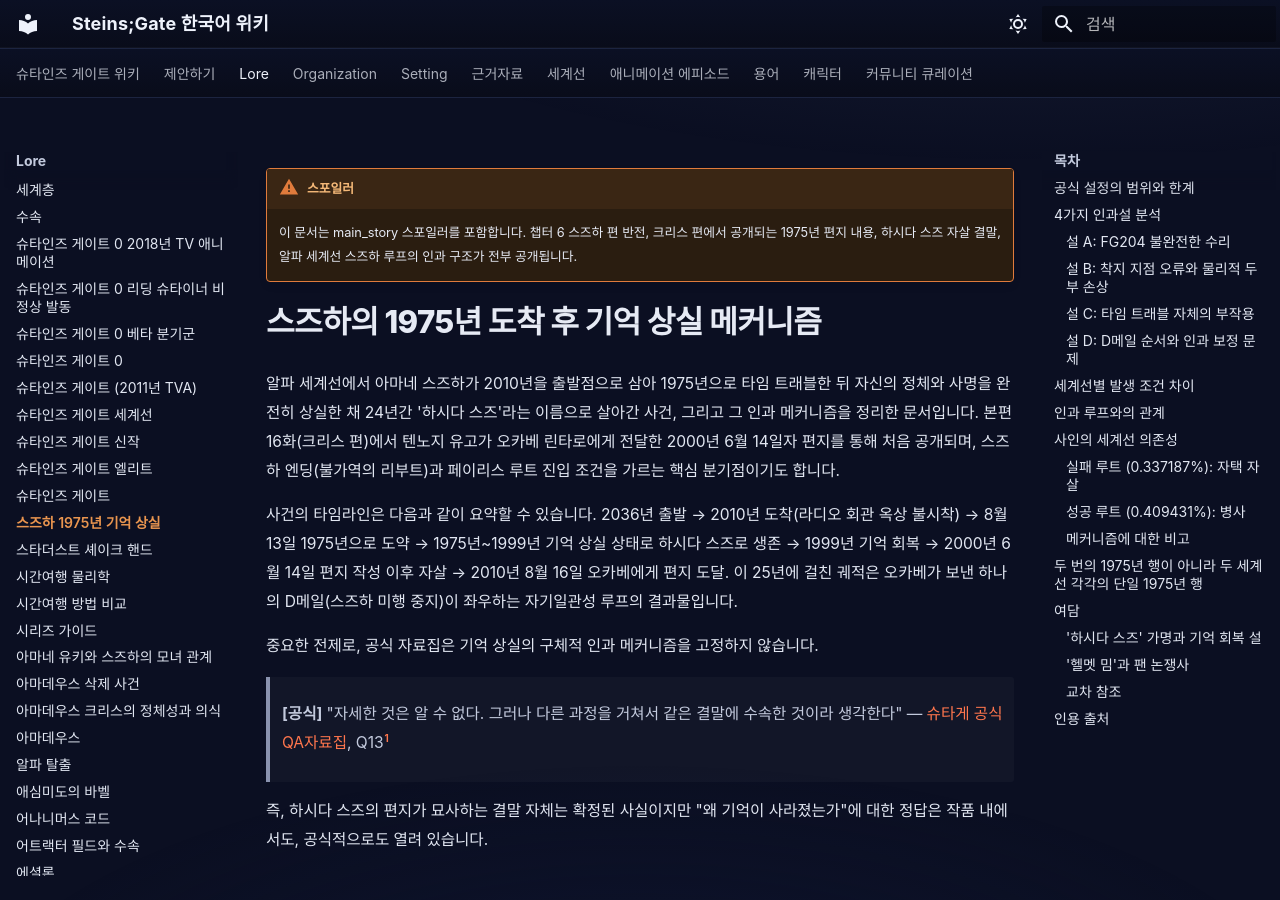
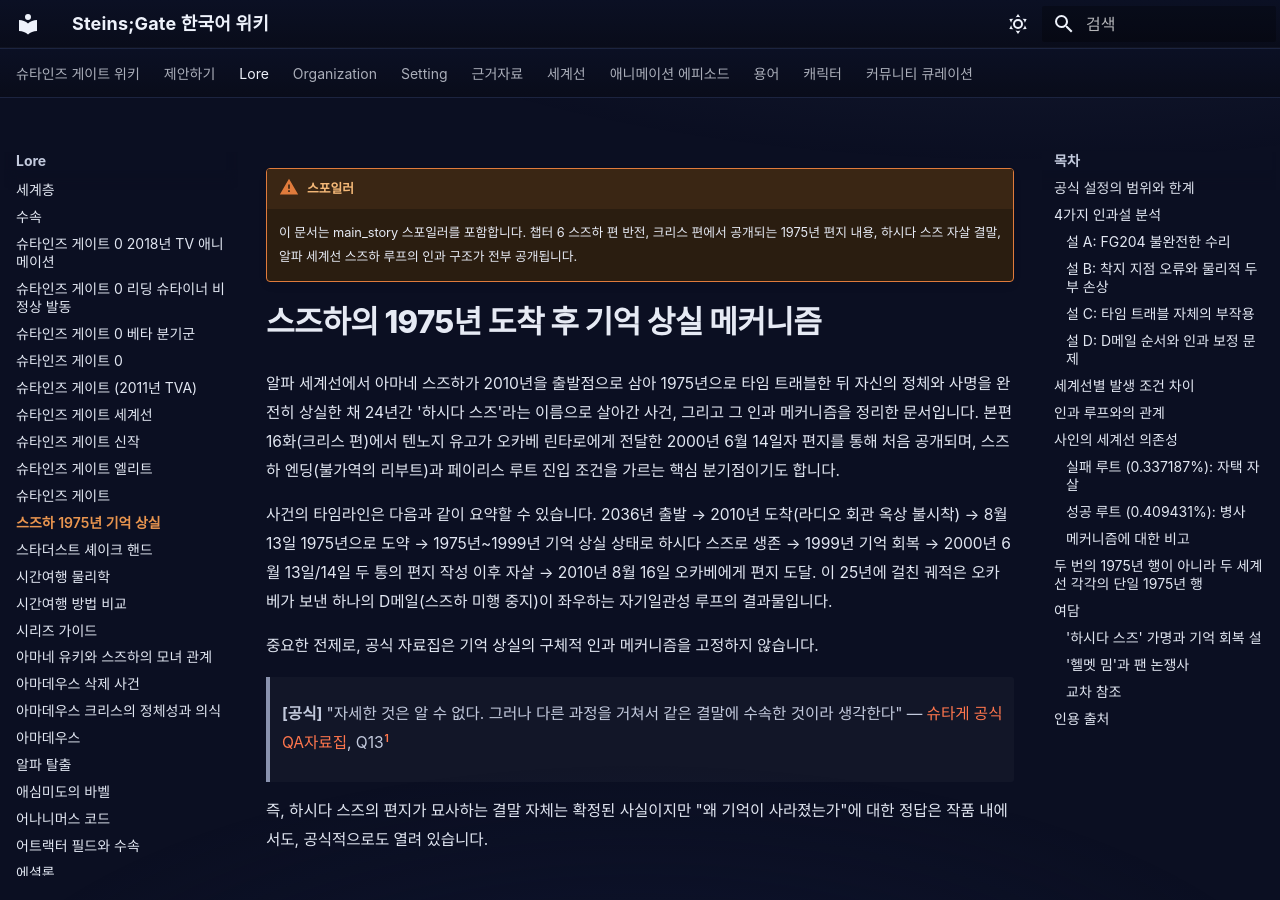
Before and after one commit to sgwiki/sgwiki.github.io, an MkDocs documentation site: the page built from wiki/lore/스즈하-1975년-기억-상실.md, in a window 1280 px wide and 900 px high. Built offline with MkDocs 1.6.1 and Material for MkDocs 9.7.7, drawn with Linux system fonts in a browser that asks for light colours; some web fonts are replaced; some of the changed text lies outside the part shown.

Commit message:
fix(wiki): 스즈하-1975년-기억-상실 — P10 c1ae1801 패치 적용

```diff
--- a/wiki/lore/스즈하-1975년-기억-상실.md
+++ b/wiki/lore/스즈하-1975년-기억-상실.md
@@ -10,7 +10,7 @@ description: "알파 세계선에서 아마네 스즈하가 2010년을 출발점
 
 알파 세계선에서 아마네 스즈하가 2010년을 출발점으로 삼아 1975년으로 타임 트래블한 뒤 자신의 정체와 사명을 완전히 상실한 채 24년간 '하시다 스즈'라는 이름으로 살아간 사건, 그리고 그 인과 메커니즘을 정리한 문서입니다. 본편 16화(크리스 편)에서 텐노지 유고가 오카베 린타로에게 전달한 2000년 6월 14일자 편지를 통해 처음 공개되며, 스즈하 엔딩(불가역의 리부트)과 페이리스 루트 진입 조건을 가르는 핵심 분기점이기도 합니다.
 
-사건의 타임라인은 다음과 같이 요약할 수 있습니다. 2036년 출발 → 2010년 도착(라디오 회관 옥상 불시착) → 8월 13일 1975년으로 도약 → 1975년~1999년 기억 상실 상태로 하시다 스즈로 생존 → 1999년 기억 회복 → 2000년 6월 14일 편지 작성 이후 자살 → 2010년 8월 16일 오카베에게 편지 도달. 이 25년에 걸친 궤적은 오카베가 보낸 하나의 D메일(스즈하 미행 중지)이 좌우하는 자기일관성 루프의 결과물입니다.
+사건의 타임라인은 다음과 같이 요약할 수 있습니다. 2036년 출발 → 2010년 도착(라디오 회관 옥상 불시착) → 8월 13일 1975년으로 도약 → 1975년~1999년 기억 상실 상태로 하시다 스즈로 생존 → 1999년 기억 회복 → 2000년 6월 13일/14일 두 통의 편지 작성 이후 자살 → 2010년 8월 16일 오카베에게 편지 도달. 이 25년에 걸친 궤적은 오카베가 보낸 하나의 D메일(스즈하 미행 중지)이 좌우하는 자기일관성 루프의 결과물입니다.
 
 중요한 전제로, 공식 자료집은 기억 상실의 구체적 인과 메커니즘을 고정하지 않습니다.
 
```
Also changed, not shown: other parts of wiki/lore/스즈하-1975년-기억-상실.md (+1 -1 lines).
